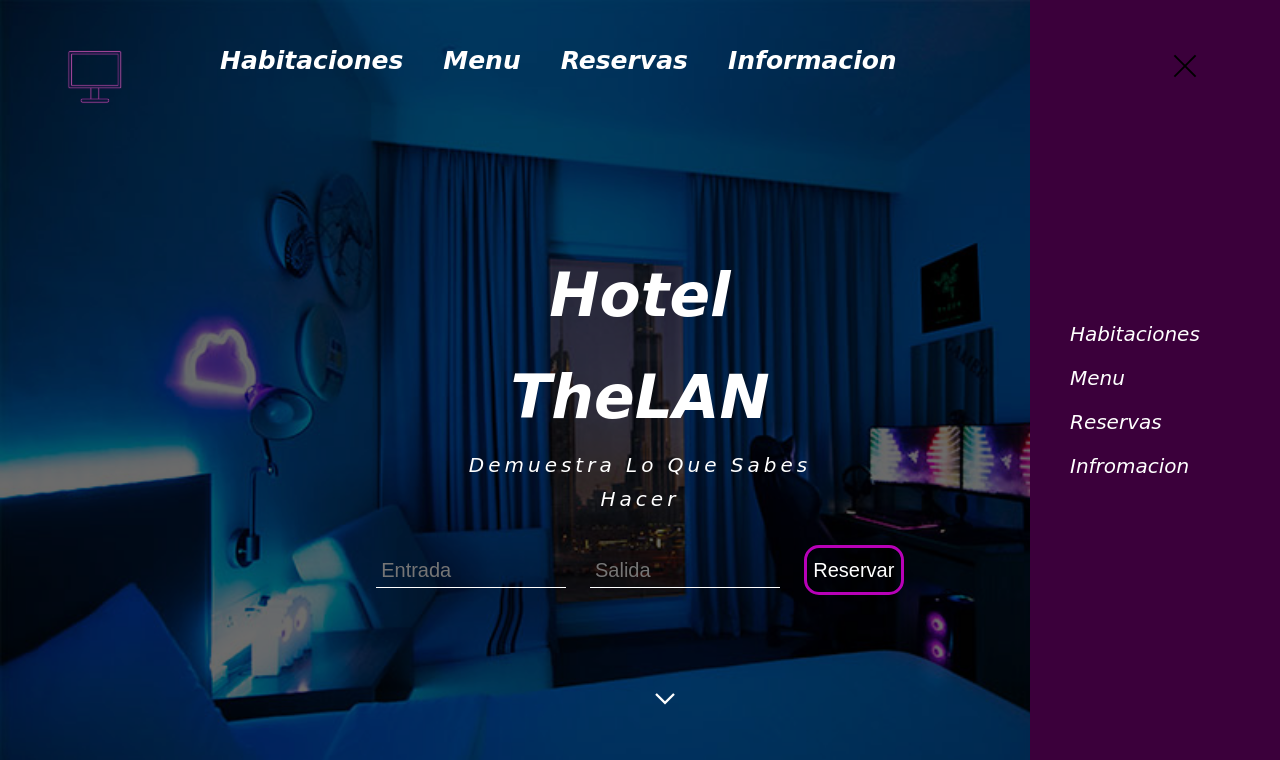
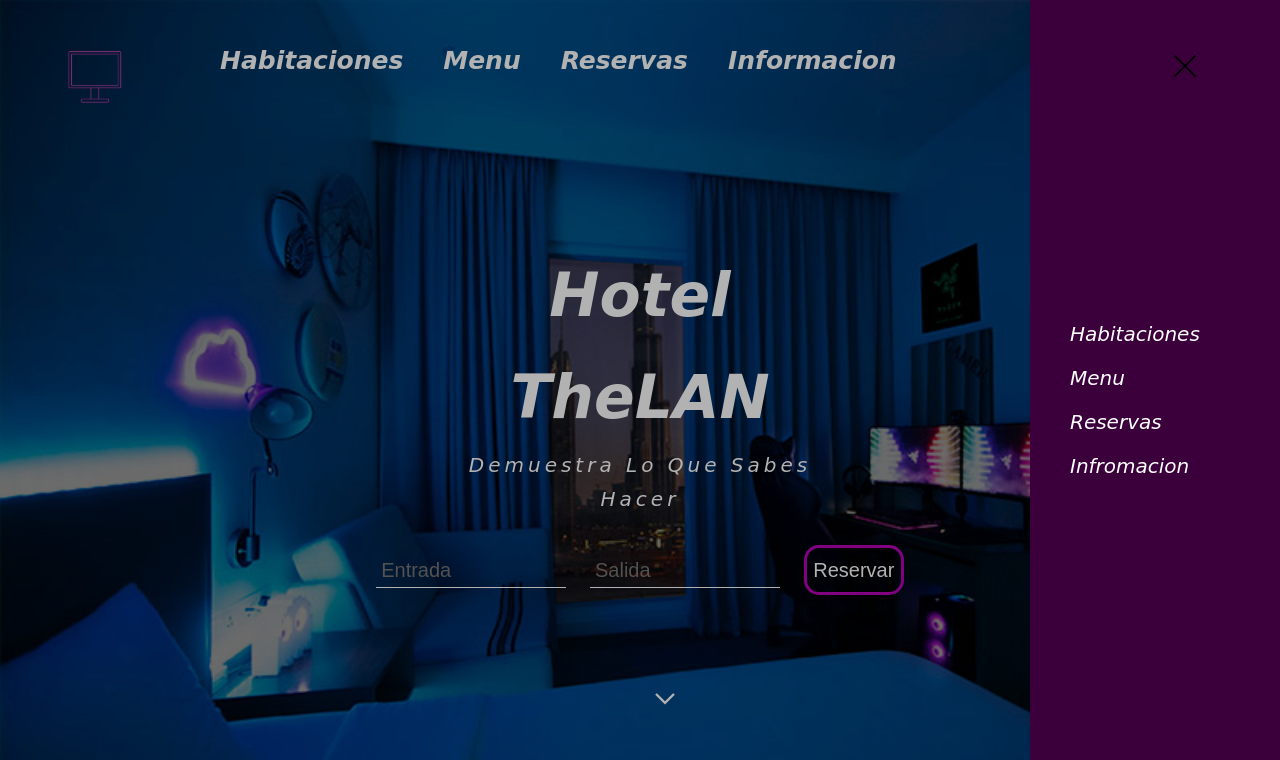
Before and after one commit to Asieertxo/Hotel, a website: page index.html in a window 1280 px wide. Both pictures are taken after a click on the label 1185 px from the left and 65 px from the top of the page. Shown: the top 760 px of the page. Drawn offline with Linux system fonts and the light colour scheme.

Commit message:
oscurecer con burger

```diff
--- a/index.html
+++ b/index.html
@@ -23,6 +23,9 @@
     <div class="burger__background">
         &nbsp;
     </div>
+    <div class="burger__oscurecer">
+        &nbsp;
+    </div>
 
 
     <nav class="burger__nav">
@@ -34,7 +37,6 @@
         </ul>
     </nav>
 </div>
-
 
 
 
@@ -78,6 +80,7 @@
             <div class="oscurecer"></div>
 
     </header>
+
     <div>
         <a>Lorem Ipsum es simplemente el texto de relleno de las imprentas y archivos de texto. Lorem Ipsum ha sido el texto de relleno estándar de las industrias desde el año 1500, cuando un impresor (N. del T. persona que se dedica a la imprenta) desconocido usó una galería de textos y los mezcló de tal manera que logró hacer un libro de textos especimen. No sólo sobrevivió 500 años, sino que tambien ingresó como texto de relleno en documentos electrónicos, quedando esencialmente igual al original. Fue popularizado en los 60s con la creación de las hojas "Letraset", las cuales contenian pasajes de Lorem Ipsum, y más recientemente con software de autoedición, como por ejemplo Aldus PageMaker, el cual incluye versiones de Lorem Ipsum.
 
--- a/sass/layout/_burger.scss
+++ b/sass/layout/_burger.scss
@@ -23,7 +23,16 @@
         position: fixed;
         right: -25rem;
         background-color: $color-morado;
+        z-index: 1500;
+        transition: all 0.8s;
+    }
+    &__oscurecer {
+        height: 100%;
+        width: 0;
+        position: fixed;
+        background-color: rgba(0, 0, 0, 0.3);;
         z-index: 1000;
+        opacity: 0;
         transition: all 0.8s;
     }
 
@@ -32,7 +41,7 @@
         width: 25rem;
         position: fixed;
         right: -1000rem;
-        z-index: 1500;
+        z-index: 1700;
         width: 100%; //fix the problem
         transition: all 0.8s;
     }
@@ -64,6 +73,10 @@
         opacity: 1;
         width: 25rem;
         right: 0;
+    }
+    &__checkbox:checked~&__oscurecer {
+        width: 100%;
+        opacity: 1;
     }
 &__icon {
     position: relative;
```
Also changed, not shown: css/style.css.
